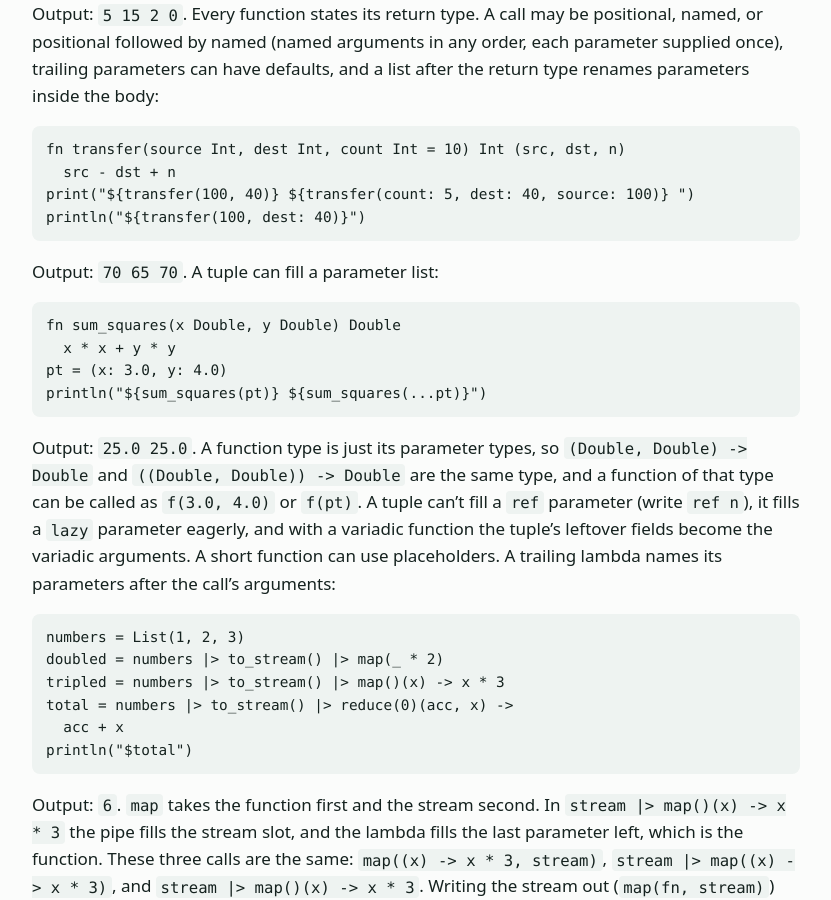
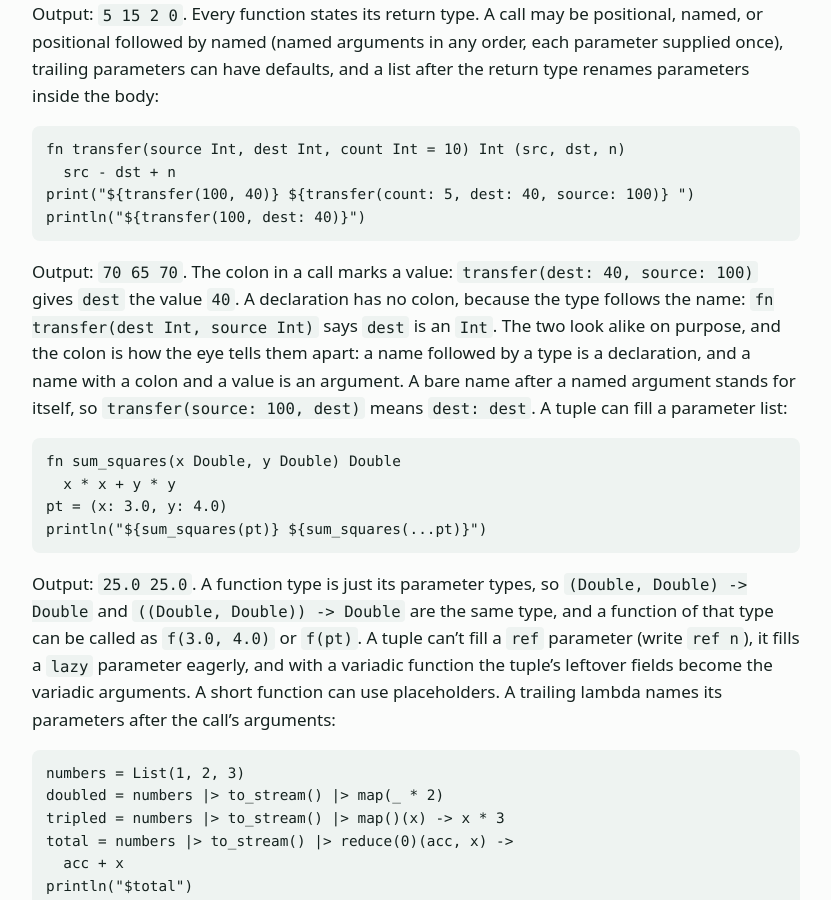
Before and after one commit to slconverse1/moxie, a Jekyll site: the page built from docs/guide.md, in a window 1280 px wide and 900 px high, scrolled down 19563 px. Shown: the whole window, without its empty margins (224-1055 px from the left). Built offline with Jekyll 4.4.1, drawn with Linux system fonts in a browser that asks for light colours.

Commit message:
Guide: explain the colon in a call versus a declaration
Co-Authored-By: Claude Sonnet 5.5 <noreply@anthropic.com>
Claude-Session: https://claude.ai/code/session_01XCzUchPRZuBnrDtgjNTTye

````diff
--- a/docs/guide.md
+++ b/docs/guide.md
@@ -751,7 +751,7 @@ print("${transfer(100, 40)} ${transfer(count: 5, dest: 40, source: 100)} ")
 println("${transfer(100, dest: 40)}")
 ```
 
-Output: `70 65 70`. A tuple can fill a parameter list:
+Output: `70 65 70`. The colon in a call marks a value: `transfer(dest: 40, source: 100)` gives `dest` the value `40`. A declaration has no colon, because the type follows the name: `fn transfer(dest Int, source Int)` says `dest` is an `Int`. The two look alike on purpose, and the colon is how the eye tells them apart: a name followed by a type is a declaration, and a name with a colon and a value is an argument. A bare name after a named argument stands for itself, so `transfer(source: 100, dest)` means `dest: dest`. A tuple can fill a parameter list:
 
 ```
 fn sum_squares(x Double, y Double) Double
````
Also changed, not shown: docs/gc/guide.md (+1 -1 lines).
